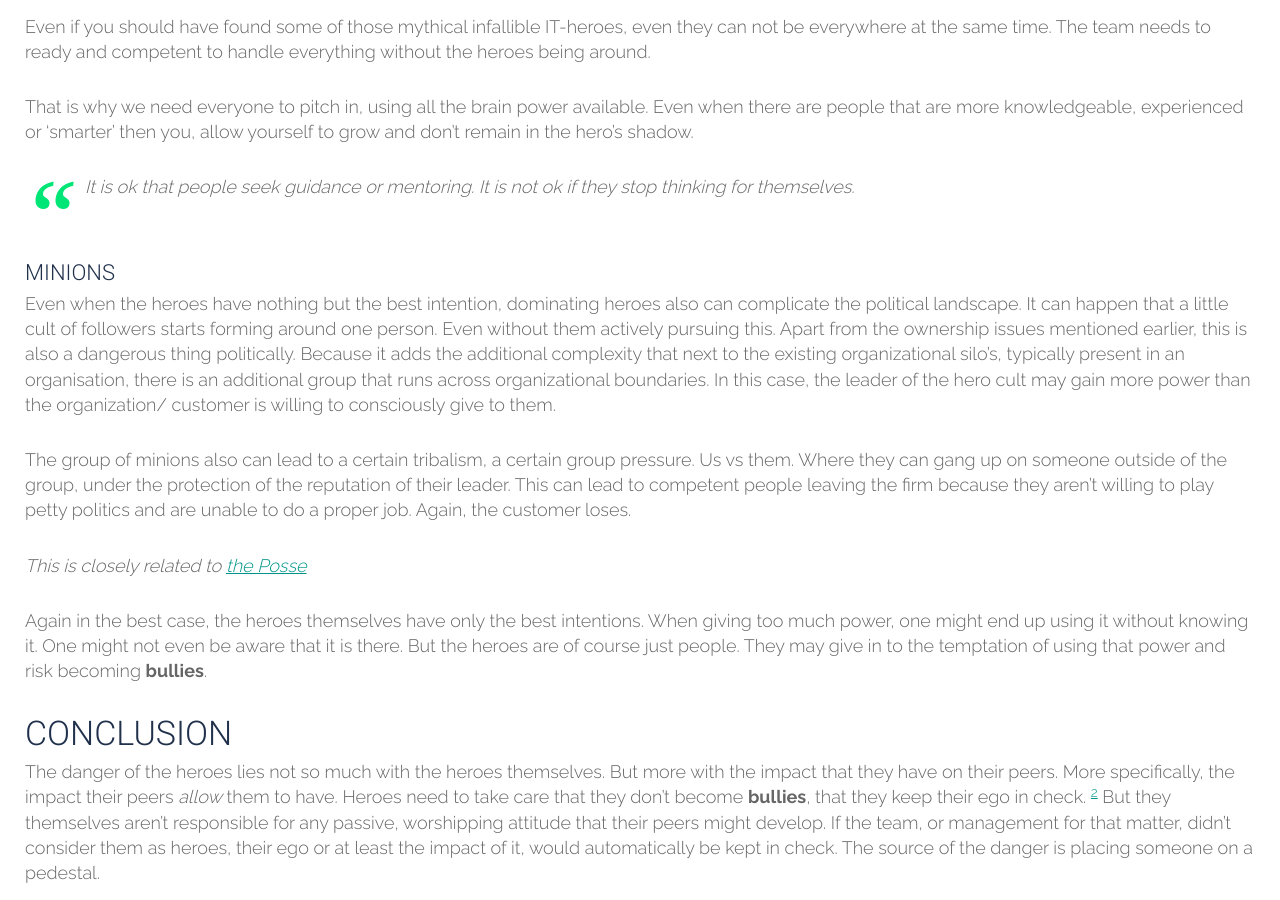
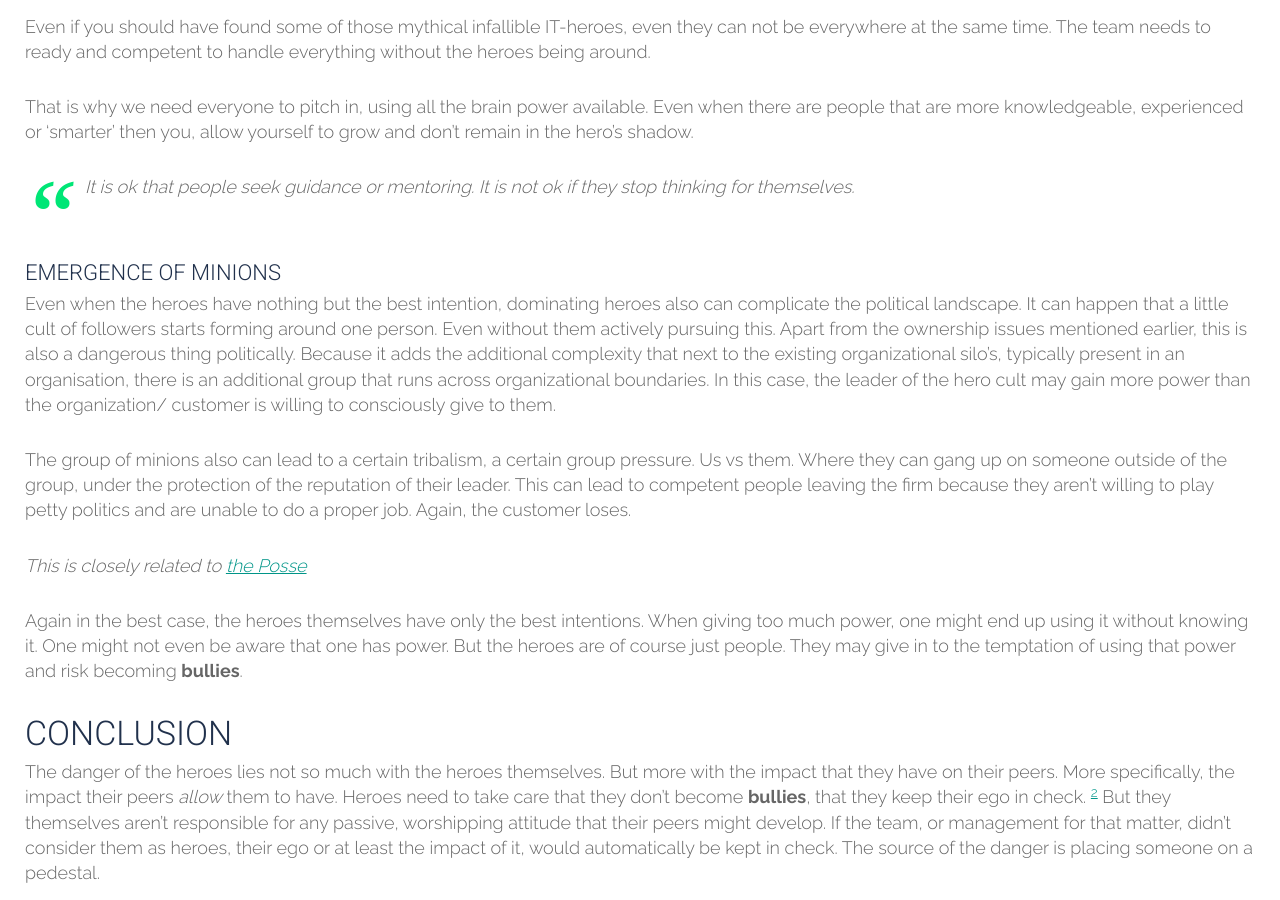
Before and after one commit to tripledio/tripledio.github.io, a Jekyll site: the page built from _posts/2018-06-26-LocalHero.md, in a window 1280 px wide and 900 px high, scrolled down 3536 px. Built offline with Jekyll 4.4.1, drawn with Linux system fonts in a browser that asks for light colours; some of the changed text lies outside the part shown.

Commit message:
section title change

```diff
--- a/_posts/2018-06-26-LocalHero.md
+++ b/_posts/2018-06-26-LocalHero.md
@@ -85,7 +85,7 @@ That is why we need everyone to pitch in, using all the brain power available. E
 
 >It is ok that people seek guidance or mentoring. It is not ok if they stop thinking for themselves.
 
-#### Minions  <a name="minions"/>
+#### Emergence of Minions  <a name="minions"/>
 
 Even when the heroes have nothing but the best intention, dominating heroes also can complicate the political landscape. It can happen that a little cult of followers starts forming around one person. Even without them actively pursuing this. Apart from the ownership issues mentioned earlier, this is also a dangerous thing politically. Because it adds the additional complexity that next to the existing organizational silo's, typically present in an organisation, there is an additional group that runs across organizational boundaries. In this case, the leader of the hero cult may gain more power than the organization/ customer is willing to consciously give to them.
 
@@ -93,7 +93,7 @@ The group of minions also can lead to a certain tribalism, a certain group press
 
 *This is closely related to [the Posse](/20/06/2018/Posse/)*
 
-Again in the best case, the heroes themselves have only the best intentions. When giving too much power, one might end up using it without knowing it. One might not even be aware that it is there. But the heroes are of course just people. They may give in to the temptation of using that power and risk becoming **bullies**.
+Again in the best case, the heroes themselves have only the best intentions. When giving too much power, one might end up using it without knowing it. One might not even be aware that one has power. But the heroes are of course just people. They may give in to the temptation of using that power and risk becoming **bullies**.
 
 
 ## Conclusion
```
Also changed, not shown: other parts of _posts/2018-06-26-LocalHero.md (+1 -1 lines).
